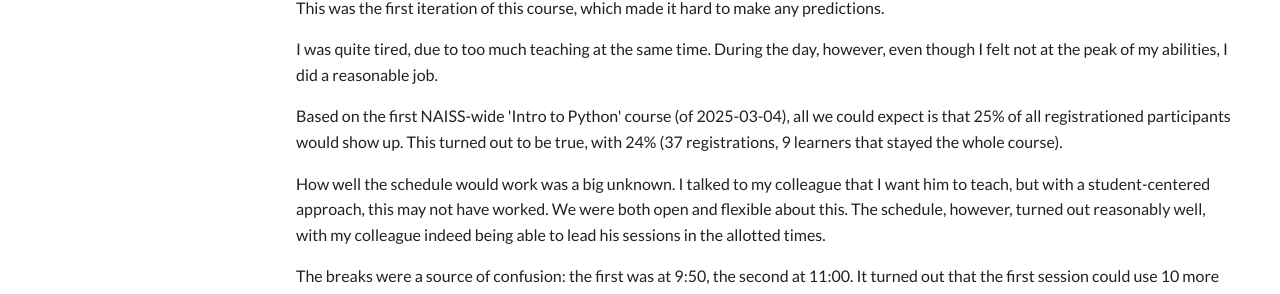
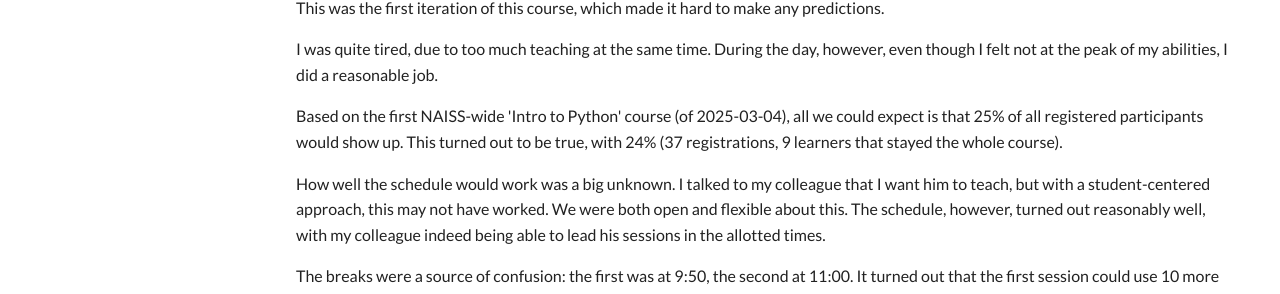
Before and after one commit to UPPMAX/naiss_file_transfer_course, an MkDocs documentation site: the page built from docs/reflections/20250307/README.md, in a window 1280 px wide and 900 px high. Shown: the part 233-527 px from the top of the window. Built offline with MkDocs 1.6.1 and Material for MkDocs 9.7.7, drawn with Linux system fonts in a browser that asks for light colours; comment, search, counter and statistics services are not loaded.

Commit message:
Fix spelling

```diff
--- a/docs/reflections/20250307/README.md
+++ b/docs/reflections/20250307/README.md
@@ -16,7 +16,7 @@ of my abilities, I did a reasonable job.
 
 Based on the first NAISS-wide 'Intro to
 Python' course (of 2025-03-04), all we could expect is that
-25% of all registrationed participants would show up.
+25% of all registered participants would show up.
 This turned out to be true, with 24% (37 registrations, 9 learners
 that stayed the whole course).
 
```
Also changed, not shown: docs/reflections/README.md (+1 -1 lines).
